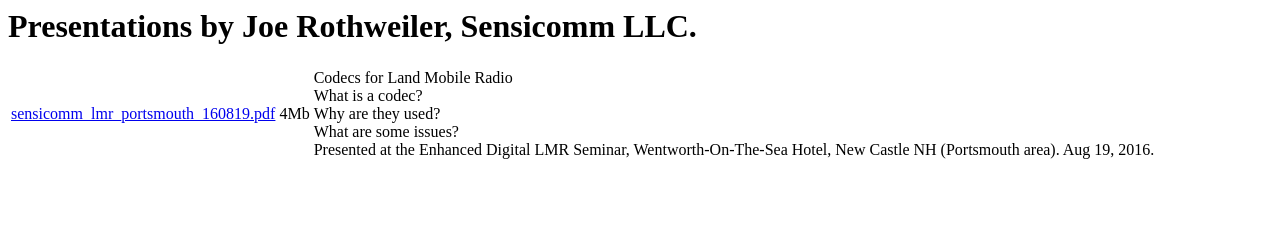
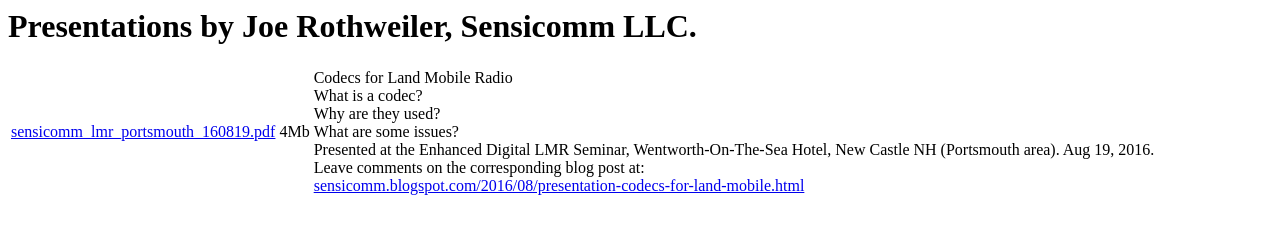
Before and after one commit to joe1505/joe1505.github.io, a plain HTML site: page talks/index.html in a window 1280 px wide. Drawn offline with Linux system fonts and the light colour scheme.

Commit message:
Add blog link

```diff
--- a/talks/index.html
+++ b/talks/index.html
@@ -12,6 +12,10 @@
      <br>Why are they used?
      <br>What are some issues?
      <br>Presented at the Enhanced Digital LMR Seminar, Wentworth-On-The-Sea Hotel, New Castle NH (Portsmouth area). Aug 19, 2016.
+     <br>Leave comments on the corresponding blog post at:
+     <br> <a href="http://sensicomm.blogspot.com/2016/08/presentation-codecs-for-land-mobile.html"
+          >sensicomm.blogspot.com/2016/08/presentation-codecs-for-land-mobile.html</a>
+   </td>
 </tr>
 <table>
 </body>
```
